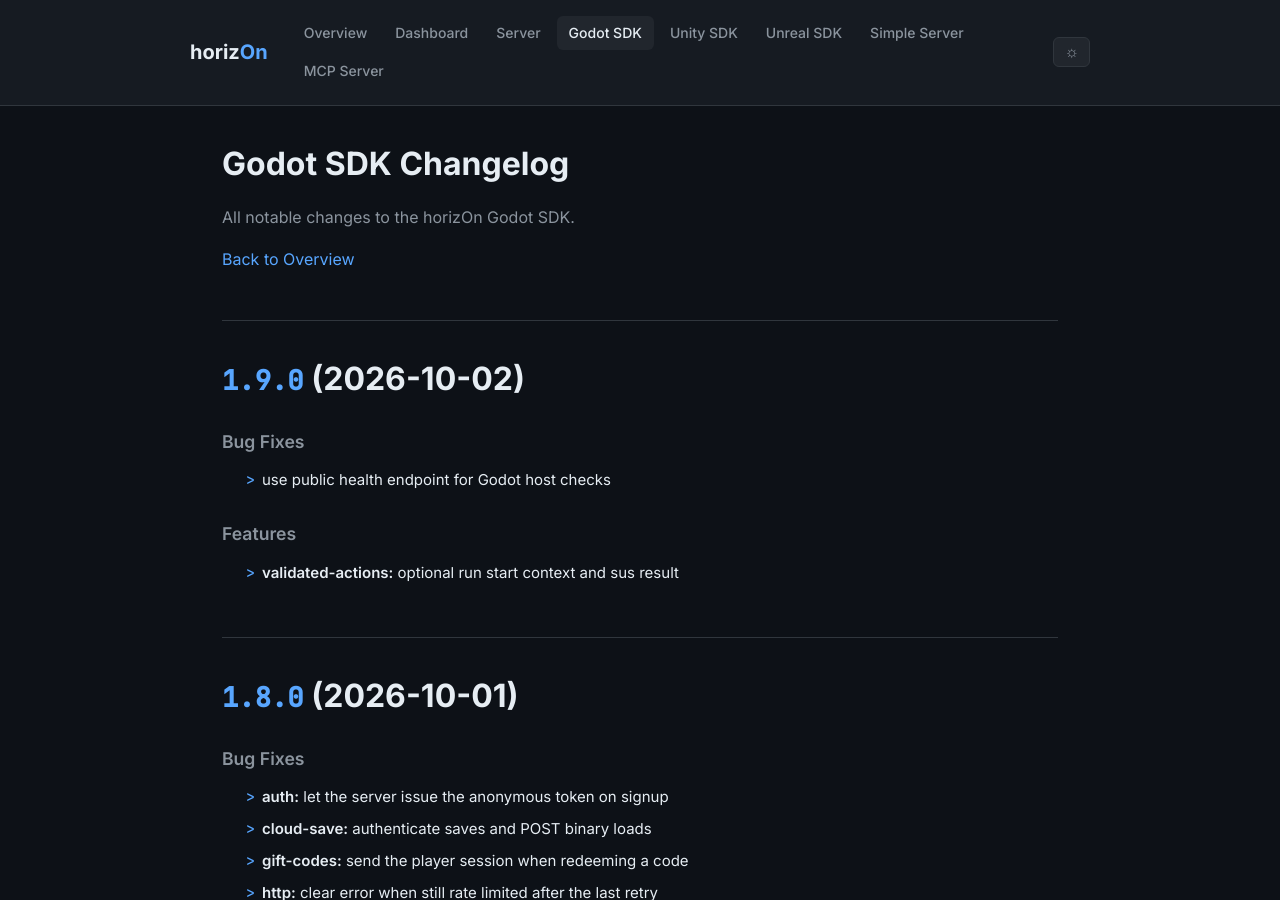
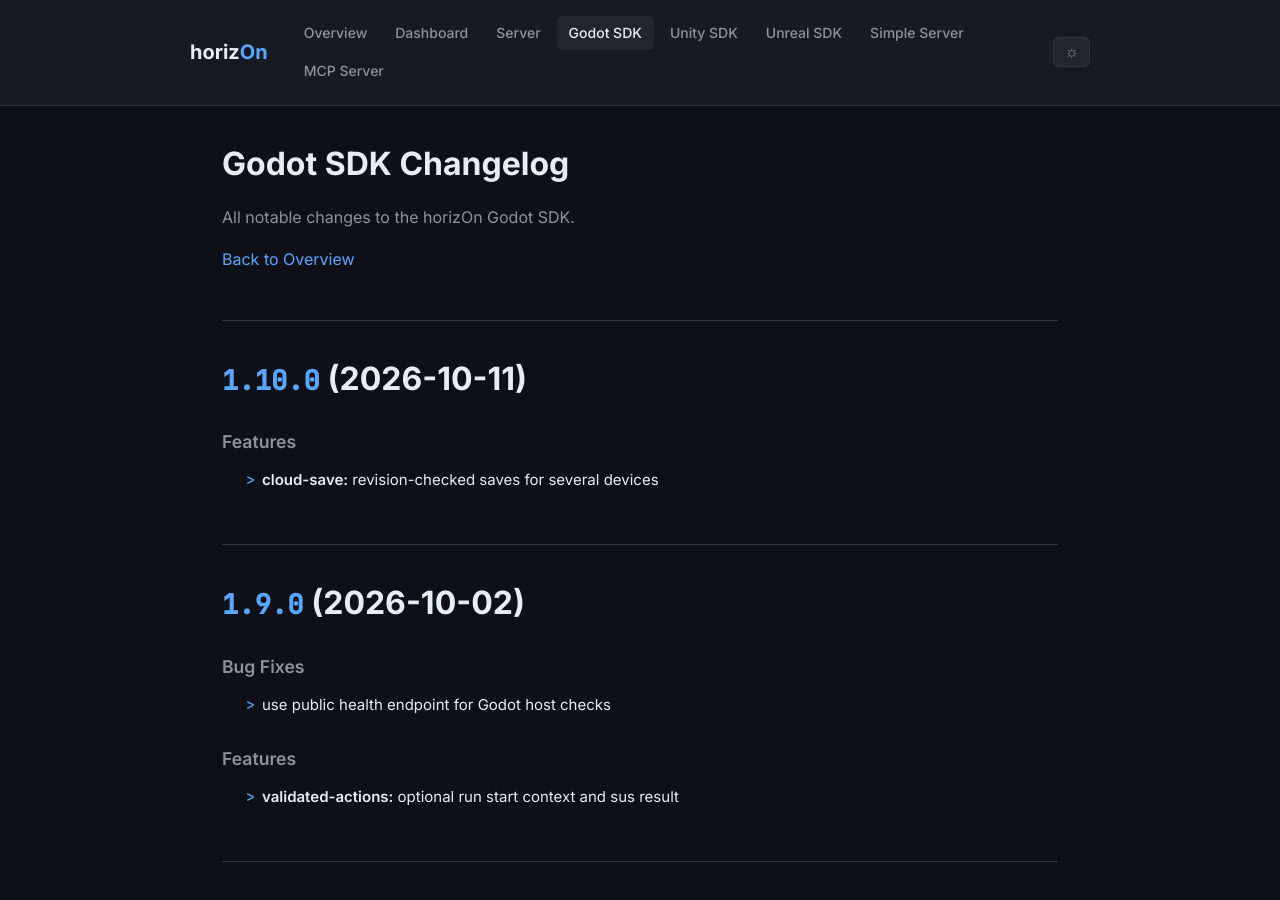
Before and after one commit to ProjectMakersDE/horizOn-Changelog, a Jekyll site: the page built from godot-sdk-changelog.md, in a window 1280 px wide and 900 px high. Built offline with Jekyll 4.4.1, drawn with Linux system fonts in a browser that asks for light colours.

Commit message:
chore: reconcile changelogs

```diff
--- a/godot-sdk-changelog.md
+++ b/godot-sdk-changelog.md
@@ -8,6 +8,13 @@ title: Godot SDK Changelog
 All notable changes to the horizOn Godot SDK.
 
 [Back to Overview](.)
+
+# [1.10.0](https://github.com/ProjectMakersDE/horizOn-SDK-Godot/compare/v1.9.0...v1.10.0) (2026-10-11)
+
+
+### Features
+
+* **cloud-save:** revision-checked saves for several devices ([26d9f8d](https://github.com/ProjectMakersDE/horizOn-SDK-Godot/commit/26d9f8d3e9b55a39245722140391c0d5e9bd6b3b))
 
 # [1.9.0](https://github.com/ProjectMakersDE/horizOn-SDK-Godot/compare/v1.8.0...v1.9.0) (2026-10-02)
 
```
Also changed, not shown: index.md (+1 -1 lines).
